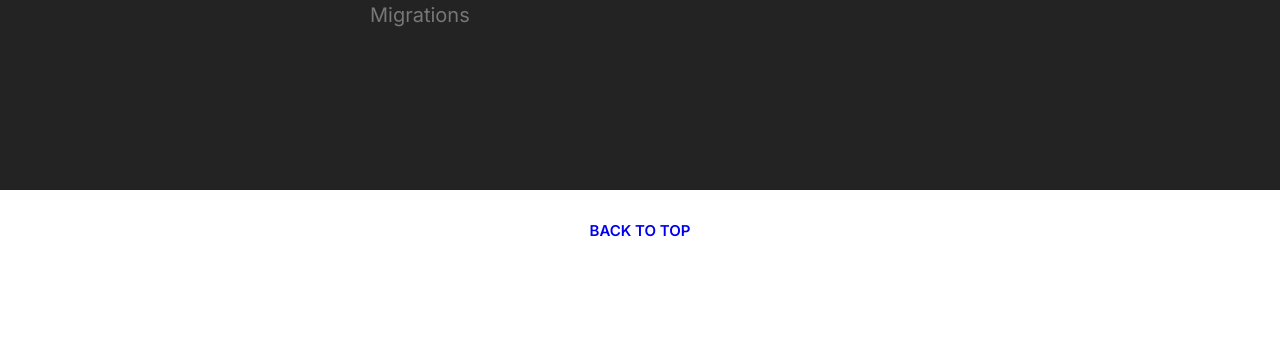
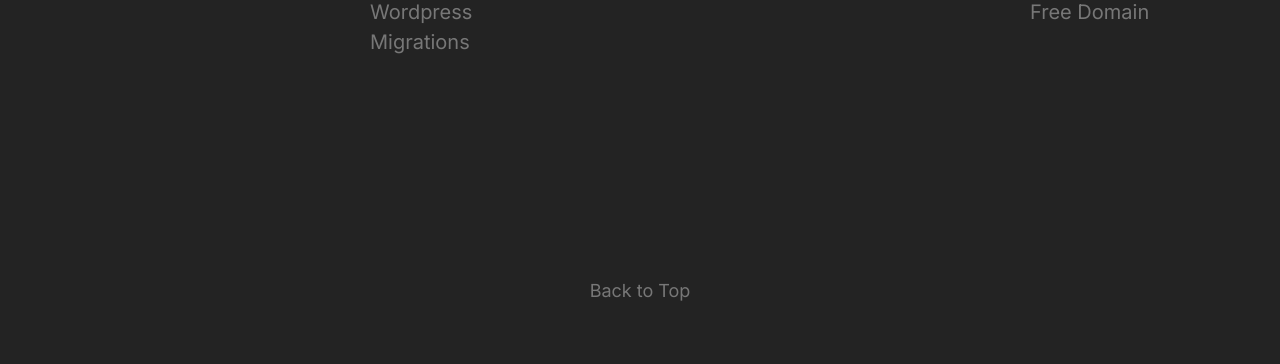
Before and after one commit to Jsburns05/burnsify, a website built with Parcel: page index.html in a window 1280 px wide. Shown: the part 6606-6970 px from the top of the page. Before the commit the page ends 6878 px from the top, so only its background shows below. Built offline with nearby package versions, Linux system fonts and the light colour scheme.

Commit message:
bottom back to top fix

```diff
--- a/index.html
+++ b/index.html
@@ -373,6 +373,7 @@
 
         <!--Footer section-->
         <footer class="block block--dark footer">
+            <a href="#top">Back to Top</a>
            <div class="block container grid footer__sections">
                 <section class="collapsible collapsible--expanded footer__section">
                     <div class="collapsible__header">
@@ -439,11 +440,9 @@
                 <img src="/images/logo.svg" alt="">
                 <p class="footer__copywright">&copy;Copyright 2020 Lorem Lorem</p>
             </div>
-        </footer>
+         </footer>
 
-        <div class="btn">
-            <a href="#top">Back to Top</a>
-        </div>
+         <div style=text-align:center class="block block--dark footer"><a href="#top">Back to Top</a></div>
 
         <!--JavaScript-->
 
```
